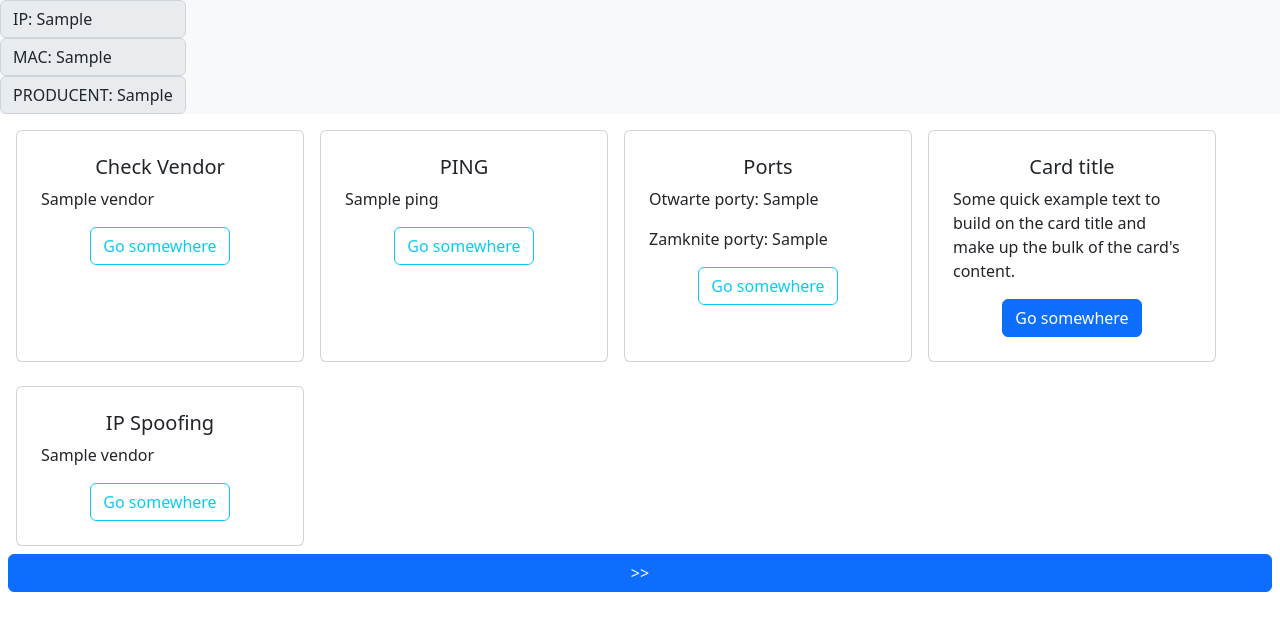
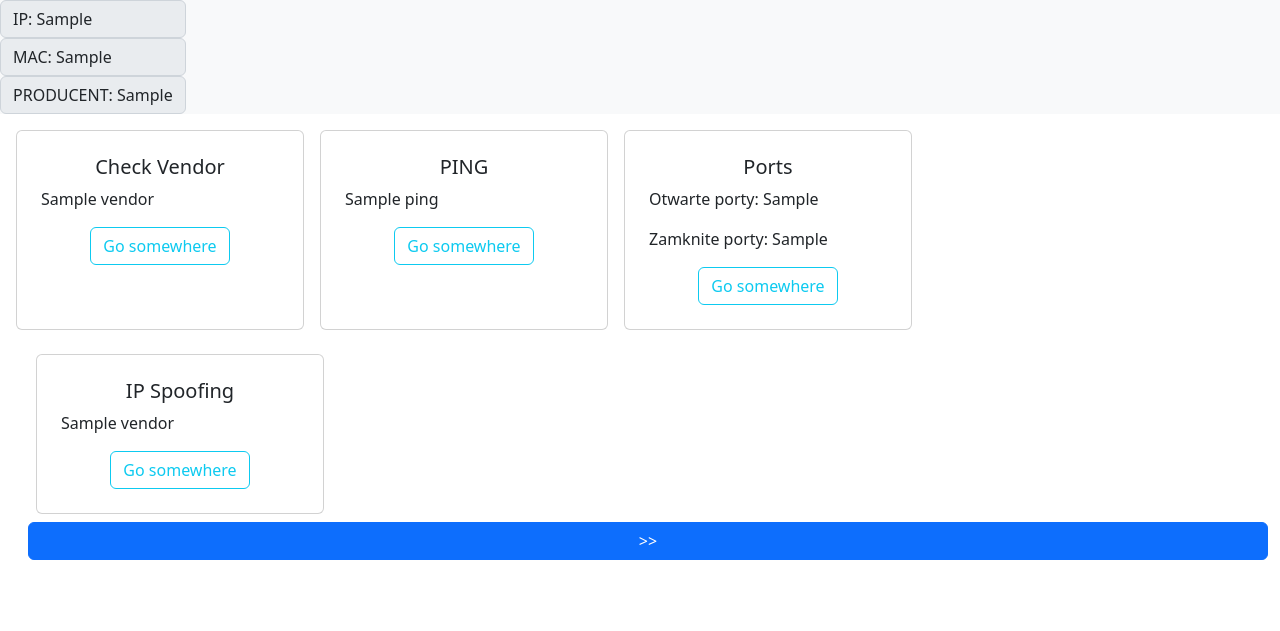
Before and after one commit to KulpinskiPatryk/NetworkToolFlask, a Flask app: template templates/actions.html in a window 1280 px wide. Shown: the part 56-687 px from the top of the page. Run offline with Flask 2, Linux system fonts and the light colour scheme; the template is opened without the code that fills it: most values are stand-ins (such as "Sample title", 1, 10 or a date in 2020).

Commit message:
Updated for mac

```diff
--- a/main.py
+++ b/main.py
@@ -160,19 +160,18 @@ def actions(chosen_ip):
 
 @app.route('/actions/check_vendor/', methods=['GET', 'POST'])
 def check_vendor_online():
-    if request.method == 'POST':
-        r = requests.get(api_url + actions.chosen_mac)
-        print(r.content.decode())
-        print(actions.chosen_mac)
-        value = r.content.decode()
-        for s in scan_interface.scanned_output:
-            if s['mac'] == actions.chosen_mac:
-                if "errors" in value:
-                    s['vendor'] = "Nie znaleziono w bazie danych"
-                else:
-                    s['vendor'] = r.content.decode()
-                chosen_ip = s['ip']
-        return redirect(url_for('actions', chosen_ip=chosen_ip))
+    r = requests.get(api_url + actions.chosen_mac)
+    print(r.content.decode())
+    print(actions.chosen_mac)
+    value = r.content.decode()
+    for s in scan_interface.scanned_output:
+        if s['mac'] == actions.chosen_mac:
+            if "errors" in value:
+                s['vendor'] = "Nie znaleziono w bazie danych"
+            else:
+                s['vendor'] = r.content.decode()
+            chosen_ip = s['ip']
+    return redirect(url_for('actions', chosen_ip=actions.chosen_ip))
 
 
 @app.route('/actions/ping/', methods=['GET', 'POST'])
--- a/templates/actions.html
+++ b/templates/actions.html
@@ -27,7 +27,7 @@
       <p class="card-text">{{vendor}}</p>
       <div class="text-center">
         <form action="/actions/check_vendor/" method="POST">
-          <button name="check_vendor_button" type="submit" class="btn btn-outline-info center">Go somewhere</button>
+          <button name="" type="submit" class="btn btn-outline-info center">Go somewhere</button>
         </form>
       </div>
     </div>
@@ -64,16 +64,6 @@
     </div>
   </div>
 
-  <div class="card m-2 p-2" style="width: 18rem;">
-    <div class="card-body">
-      <h5 class="card-title text-center">Card title</h5>
-      <p class="card-text">Some quick example text to build on the card title and make up the bulk of the card's content.</p>
-      <div class="text-center">
-        <a href="#" class="btn btn-primary center">Go somewhere</a>
-      </div>
-    </div>
-  </div>
-</div>
 
 <div class="row m-2">
   <div class="card m-2 p-2" style="width: 18rem;">
@@ -82,7 +72,7 @@
       <p class="card-text">{{vendor}}</p>
       <div class="text-center">
         <form action="/actions/ip_spoofing/" method="POST">
-          <button name="check_vendor_button" type="submit" class="btn btn-outline-info center">Go somewhere</button>
+          <button name="" type="submit" class="btn btn-outline-info center">Go somewhere</button>
         </form>
       </div>
     </div>
```
